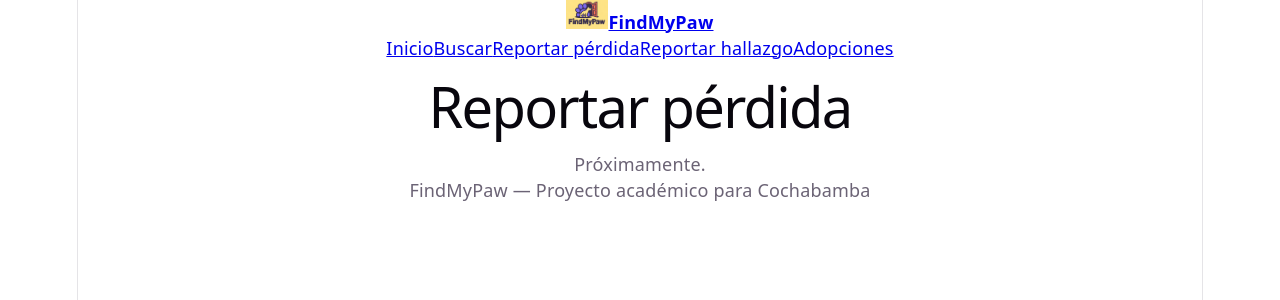
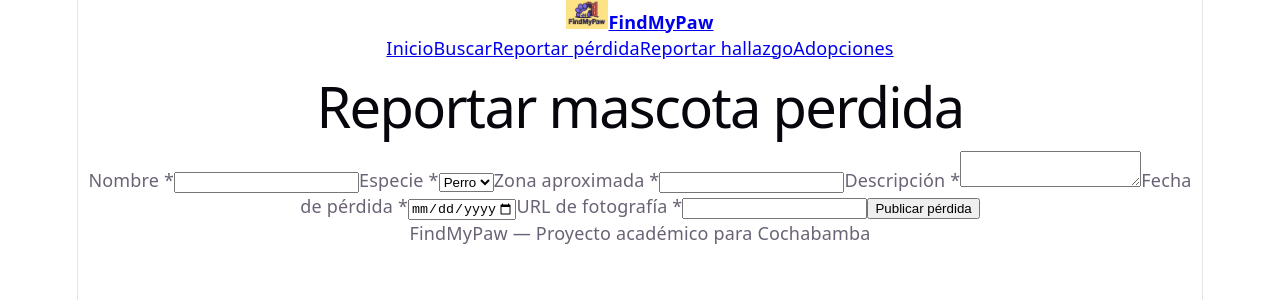
Before and after one commit to Brenda-Medrano/FindMyPaw-IS, a React (Vite) app: page /reportar-perdida in a window 1280 px wide. Shown: the top 300 px of the page. Built offline with nearby package versions, Linux system fonts and the light colour scheme.

Commit message:
fix: sincronizar repositorio y presenter con UI

```diff
--- a/src/App.tsx
+++ b/src/App.tsx
@@ -4,7 +4,22 @@ import Inicio from './views/Inicio';
 import ReportarHallazgo from './views/ReportarHallazgo';
 import Buscar from './views/Buscar';
 import Adopciones from './views/Adopciones';
-const Proximamente = ({ titulo }: { titulo: string }) => <main><h1>{titulo}</h1><p>Próximamente.</p></main>;
+import ReportarPerdida from './views/ReportarPerdida';
+import { reporteRepo } from './presenters/services';
+import { listarPublicos } from './model/listarReportes';
+import { LocalAdopcionRepository } from './repositories/LocalAdopcionRepository';
+import SolicitarAdopcion from './views/SolicitarAdopcion';
+import PanelAlbergue from './views/PanelAlbergue';
+import PanelAdmin from './views/PanelAdmin';
+import Acceso from './views/Acceso';
+import MisReportes from './views/MisReportes';
+import { reportePresenter } from './presenters/services';
+import DetalleReporte from './views/DetalleReporte';
+import { useParams } from 'react-router-dom';
+const adopcionesRepo = new LocalAdopcionRepository();
+const Detalle = () => { const {id}=useParams(); const r=reporteRepo.listar().find(x=>x.id===id); return r?<DetalleReporte reporte={r}/>:<p>Reporte no encontrado.</p>; };
+const PedirAdopcion = () => { const {id}=useParams(); const perro=adopcionesRepo.perros().find(x=>x.id===id);return perro?<SolicitarAdopcion perro={perro}/>:<p>Perro no encontrado.</p>; };
+
 export default function App() {
-  return <BrowserRouter><Routes><Route element={<Layout/>}><Route index element={<Inicio/>}/><Route path="buscar" element={<Buscar reportes={[]}/>}/><Route path="reportar-perdida" element={<Proximamente titulo="Reportar pérdida"/>}/><Route path="reportar-hallazgo" element={<ReportarHallazgo/>}/><Route path="adopciones" element={<Adopciones perros={[]}/>}/></Route></Routes></BrowserRouter>;
+  return <BrowserRouter><Routes><Route element={<Layout/>}><Route index element={<Inicio/>}/><Route path="buscar" element={<Buscar reportes={listarPublicos(reporteRepo.listar())}/>}/><Route path="mascota/:id" element={<Detalle/>}/><Route path="adoptar/:id" element={<PedirAdopcion/>}/><Route path="mis-reportes" element={<MisReportes reportes={reporteRepo.listar().filter(r=>r.autorId==='demo')} resolver={id=>reportePresenter.resolver('demo',id)}/>}/><Route path="albergue" element={<PanelAlbergue/>}/><Route path="admin" element={<PanelAdmin/>}/><Route path="acceso" element={<Acceso/>}/><Route path="reportar-perdida" element={<ReportarPerdida/>}/><Route path="reportar-hallazgo" element={<ReportarHallazgo/>}/><Route path="adopciones" element={<Adopciones perros={adopcionesRepo.perros()}/>}/></Route></Routes></BrowserRouter>;
 }
--- /dev/null
+++ b/src/views/ReportarPerdida.tsx
@@ -0,0 +1,9 @@
+import {useState} from 'react';
+import type { Especie,NuevoReporte } from '../model/types';
+import { reportePresenter } from '../presenters/services';
+export default function ReportarPerdida(){
+ const [nombre,setNombre]=useState(''),[zona,setZona]=useState(''),[descripcion,setDescripcion]=useState(''),[fecha,setFecha]=useState(''),[foto,setFoto]=useState('');
+ const [especie,setEspecie]=useState<Especie>('PERRO'),[mensaje,setMensaje]=useState('');
+ const publicar=(e:React.FormEvent)=>{e.preventDefault();const datos:NuevoReporte={autorId:'demo',tipo:'PERDIDO',especie,nombre,zona,descripcion,fecha,foto};const r=reportePresenter.registrar(datos);setMensaje(r.ok?'Reporte creado. Pendiente de aprobación':Object.values(r.errores||{}).join('. '));};
+ return <main><h1>Reportar mascota perdida</h1><form onSubmit={publicar}><label htmlFor="rp-n">Nombre *</label><input id="rp-n" required value={nombre} onChange={e=>setNombre(e.target.value)}/><label htmlFor="rp-e">Especie *</label><select id="rp-e" value={especie} onChange={e=>setEspecie(e.target.value as Especie)}><option value="PERRO">Perro</option><option value="GATO">Gato</option></select><label htmlFor="rp-z">Zona aproximada *</label><input id="rp-z" required value={zona} onChange={e=>setZona(e.target.value)}/><label htmlFor="rp-d">Descripción *</label><textarea id="rp-d" required value={descripcion} onChange={e=>setDescripcion(e.target.value)}/><label htmlFor="rp-f">Fecha de pérdida *</label><input id="rp-f" required type="date" max={new Date().toISOString().slice(0,10)} value={fecha} onChange={e=>setFecha(e.target.value)}/><label htmlFor="rp-i">URL de fotografía *</label><input id="rp-i" required type="url" value={foto} onChange={e=>setFoto(e.target.value)}/><button>Publicar pérdida</button></form>{mensaje&&<p role="status">{mensaje}</p>}</main>;
+}
```
